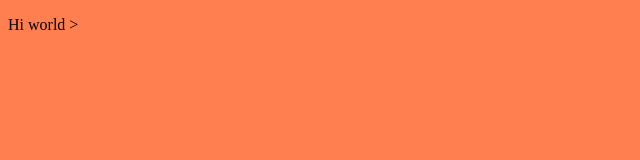
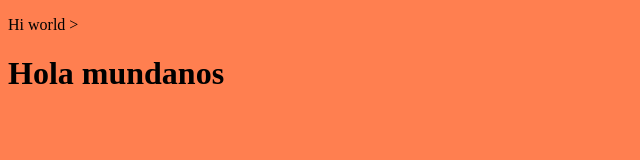
Before and after one commit to MartinezJB/codo2023, a plain HTML site: page index.html in a window 1280 px wide. Shown: the whole page, without its empty margins (0-640 px from the left). Drawn offline with Linux system fonts and the light colour scheme.

Commit message:
segundo commit

```diff
--- a/index.html
+++ b/index.html
@@ -8,6 +8,7 @@
 </head>
 <body>
     <p>Hi world ><!!</p>
+    <h1>Hola mundanos</h1>
 
 </body>
 </html>
```
